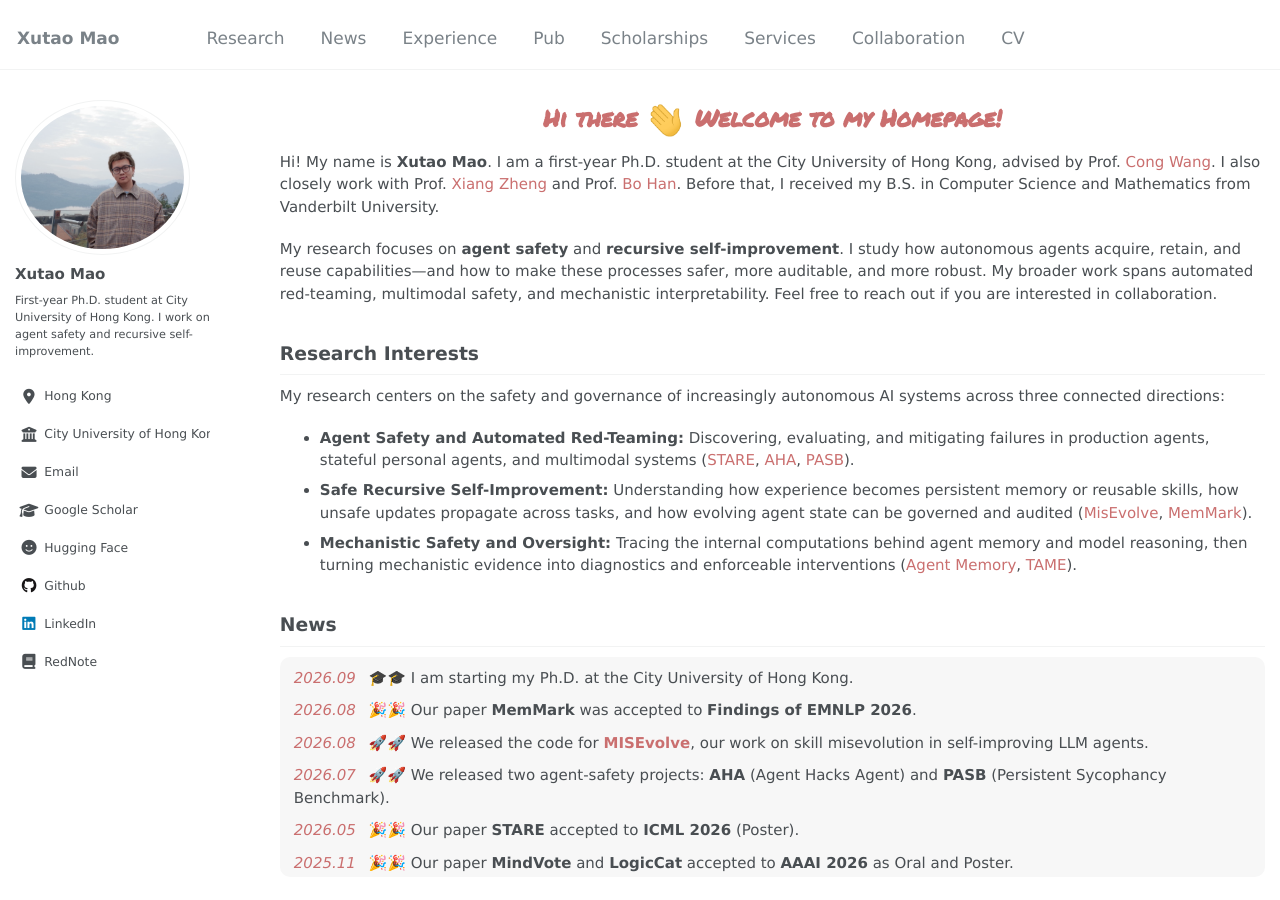
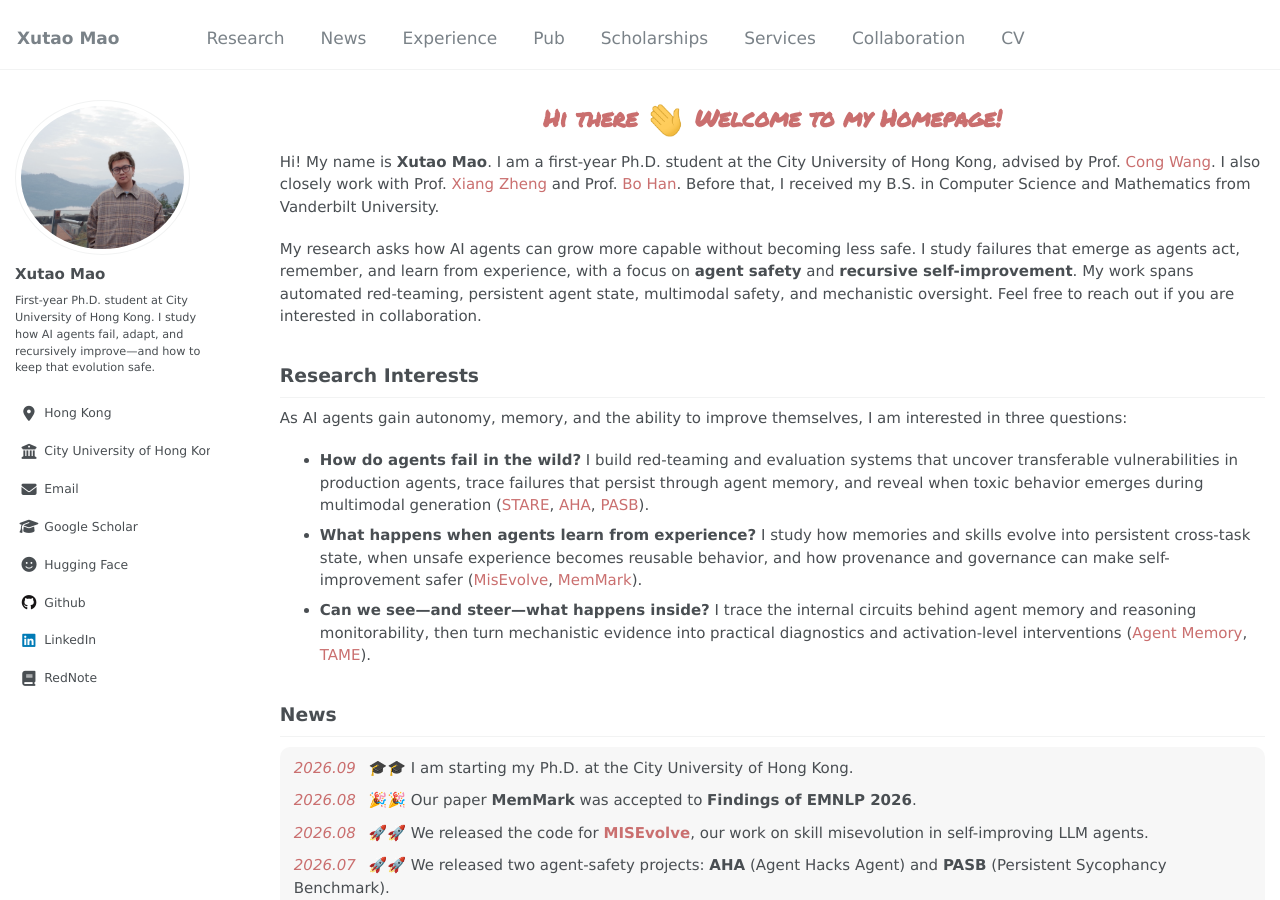
Before and after one commit to henrymao2004/henrymao2004.github.io, a Jekyll site: the page built from _pages/about.md, in a window 1280 px wide and 900 px high. Built offline with Jekyll 4.4.1, drawn with Linux system fonts in a browser that asks for light colours; some web fonts are replaced.

Commit message:
Make research profile more engaging

```diff
--- a/_config.yml
+++ b/_config.yml
@@ -11,7 +11,7 @@ author:
   avatar           : "bio.jpg"
   name             : "Xutao Mao"
   pronouns         :
-  bio              : "First-year Ph.D. student at City University of Hong Kong. I work on agent safety and recursive self-improvement."
+  bio              : "First-year Ph.D. student at City University of Hong Kong. I study how AI agents fail, adapt, and recursively improve—and how to keep that evolution safe."
   location         : "Hong Kong"
   employer         : "City University of Hong Kong"
   uri              :
--- a/_pages/about.md
+++ b/_pages/about.md
@@ -11,15 +11,15 @@ redirect_from:
 
 Hi! My name is **Xutao Mao**. I am a first-year Ph.D. student at the City University of Hong Kong, advised by Prof. [Cong Wang](https://www.cs.cityu.edu.hk/~congwang/). I also closely work with Prof. [Xiang Zheng](https://x-zheng16.github.io) and Prof. [Bo Han](https://bhanml.github.io/). Before that, I received my B.S. in Computer Science and Mathematics from Vanderbilt University.
 
-My research focuses on **agent safety** and **recursive self-improvement**. I study how autonomous agents acquire, retain, and reuse capabilities—and how to make these processes safer, more auditable, and more robust. My broader work spans automated red-teaming, multimodal safety, and mechanistic interpretability. Feel free to reach out if you are interested in collaboration.
+My research asks how AI agents can grow more capable without becoming less safe. I study failures that emerge as agents act, remember, and learn from experience, with a focus on **agent safety** and **recursive self-improvement**. My work spans automated red-teaming, persistent agent state, multimodal safety, and mechanistic oversight. Feel free to reach out if you are interested in collaboration.
 
 Research Interests
 ------------------
-My research centers on the safety and governance of increasingly autonomous AI systems across three connected directions:
+As AI agents gain autonomy, memory, and the ability to improve themselves, I am interested in three questions:
 
-- **Agent Safety and Automated Red-Teaming:** Discovering, evaluating, and mitigating failures in production agents, stateful personal agents, and multimodal systems ([STARE](https://arxiv.org/abs/2605.00699), [AHA](https://arxiv.org/abs/2607.11698), [PASB](https://arxiv.org/abs/2607.10526)).
-- **Safe Recursive Self-Improvement:** Understanding how experience becomes persistent memory or reusable skills, how unsafe updates propagate across tasks, and how evolving agent state can be governed and audited ([MisEvolve](https://arxiv.org/abs/2608.12851), [MemMark](https://arxiv.org/abs/2605.25002)).
-- **Mechanistic Safety and Oversight:** Tracing the internal computations behind agent memory and model reasoning, then turning mechanistic evidence into diagnostics and enforceable interventions ([Agent Memory](https://arxiv.org/abs/2605.03354), <a href="#tame-paper" onclick="showPublications('list')">TAME</a>).
+- **How do agents fail in the wild?** I build red-teaming and evaluation systems that uncover transferable vulnerabilities in production agents, trace failures that persist through agent memory, and reveal when toxic behavior emerges during multimodal generation ([STARE](https://arxiv.org/abs/2605.00699), [AHA](https://arxiv.org/abs/2607.11698), [PASB](https://arxiv.org/abs/2607.10526)).
+- **What happens when agents learn from experience?** I study how memories and skills evolve into persistent cross-task state, when unsafe experience becomes reusable behavior, and how provenance and governance can make self-improvement safer ([MisEvolve](https://arxiv.org/abs/2608.12851), [MemMark](https://arxiv.org/abs/2605.25002)).
+- **Can we see—and steer—what happens inside?** I trace the internal circuits behind agent memory and reasoning monitorability, then turn mechanistic evidence into practical diagnostics and activation-level interventions ([Agent Memory](https://arxiv.org/abs/2605.03354), <a href="#tame-paper" onclick="showPublications('list')">TAME</a>).
 
 News
 ---------------
```
